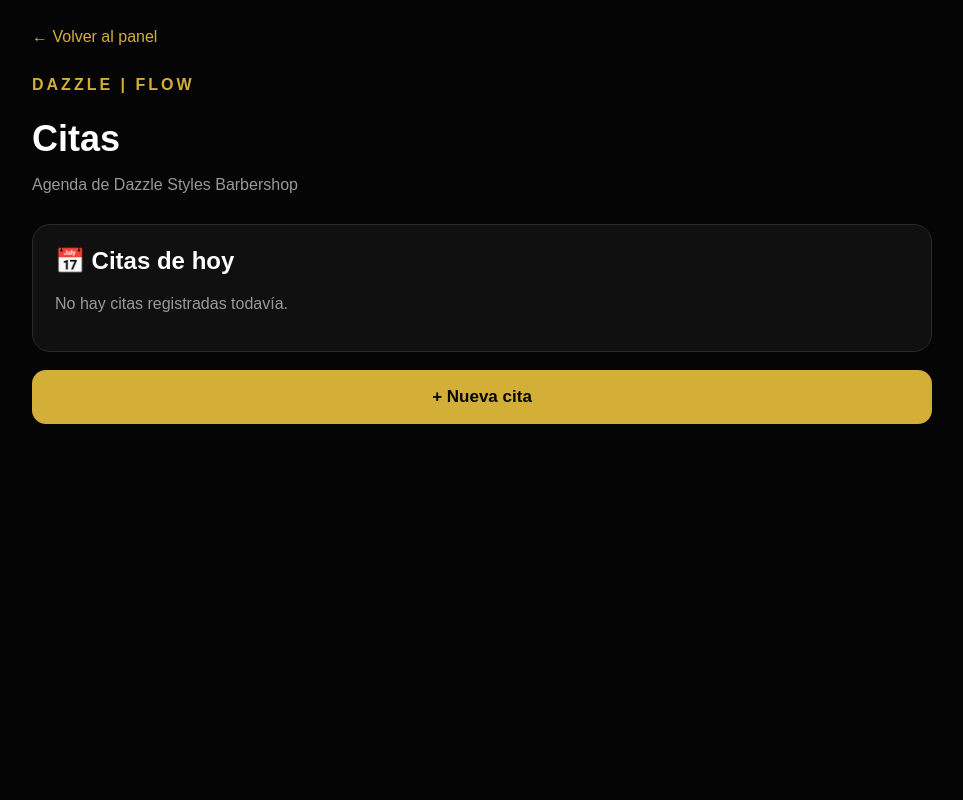
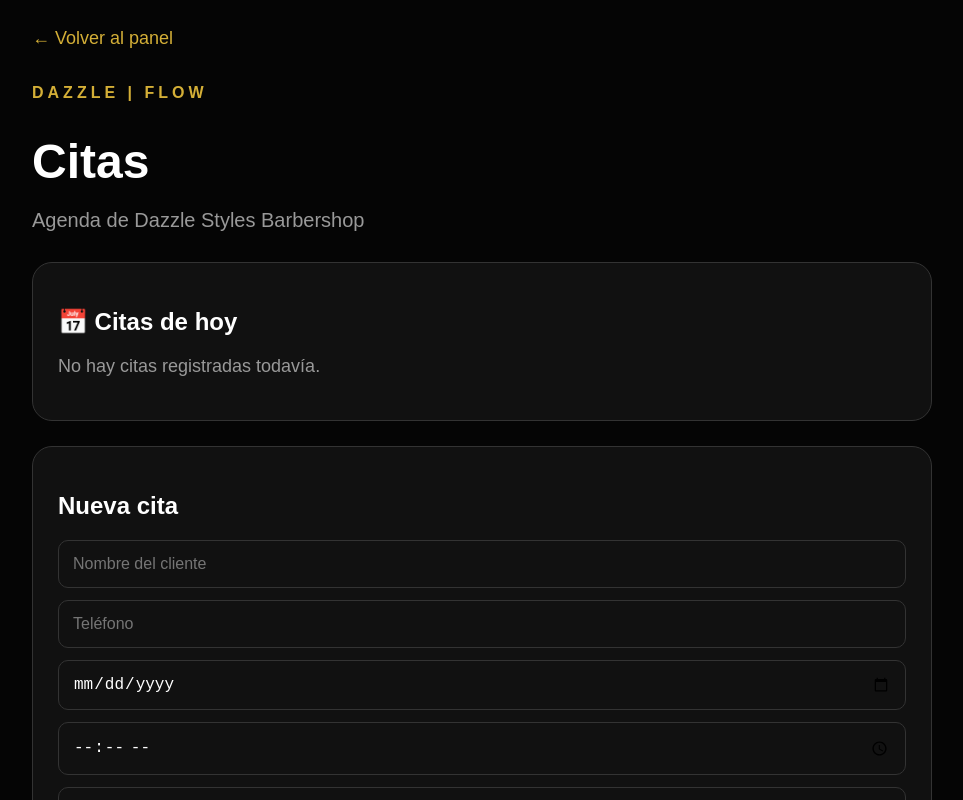
Before and after one commit to livancardenaslc/D-AZ-Z-L-E-F-L-O-W, a Next.js app: page /citas in a window 1280 px wide. Both pictures are taken after a click on the button "+ Nueva cita". Shown: the top 800 px of the page, without its empty margins (158-1121 px from the left). Built offline with nearby package versions, Linux system fonts and the light colour scheme.

Commit message:
Update page.js

```diff
--- a/app/citas/page.js
+++ b/app/citas/page.js
@@ -1,4 +1,84 @@
+"use client";
+
+import { useState } from "react";
+
 export default function Citas() {
+
+  const [mostrarFormulario, setMostrarFormulario] = useState(false);
+
+  const [citas, setCitas] = useState([]);
+
+  const [form, setForm] = useState({
+
+    cliente: "",
+
+    telefono: "",
+
+    fecha: "",
+
+    hora: "",
+
+    servicio: "",
+
+    barbero: "",
+
+  });
+
+  function guardarCita(e) {
+
+    e.preventDefault();
+
+    if (!form.cliente || !form.fecha || !form.hora) {
+
+      alert("Completa nombre, fecha y hora.");
+
+      return;
+
+    }
+
+    setCitas([...citas, form]);
+
+    setForm({
+
+      cliente: "",
+
+      telefono: "",
+
+      fecha: "",
+
+      hora: "",
+
+      servicio: "",
+
+      barbero: "",
+
+    });
+
+    setMostrarFormulario(false);
+
+  }
+
+  const campo = {
+
+    width: "100%",
+
+    boxSizing: "border-box",
+
+    padding: "14px",
+
+    marginBottom: "12px",
+
+    borderRadius: "10px",
+
+    border: "1px solid #333",
+
+    background: "#111",
+
+    color: "white",
+
+    fontSize: "16px",
+
+  };
 
   return (
 
@@ -32,7 +112,7 @@
 
             textDecoration: "none",
 
-            fontSize: "16px",
+            fontSize: "18px",
 
           }}
 
@@ -48,11 +128,11 @@
 
             color: "#d4af37",
 
-            fontWeight: "700",
+            fontWeight: "bold",
 
-            letterSpacing: "3px",
+            letterSpacing: "4px",
 
-            marginTop: "30px",
+            marginTop: "35px",
 
           }}
 
@@ -62,13 +142,13 @@
 
         </p>
 
-        <h1 style={{ fontSize: "36px", marginBottom: "8px" }}>
+        <h1 style={{ fontSize: "48px", marginBottom: "10px" }}>
 
           Citas
 
         </h1>
 
-        <p style={{ color: "#999", marginBottom: "30px" }}>
+        <p style={{ color: "#999", fontSize: "20px" }}>
 
           Agenda de Dazzle Styles Barbershop
 
@@ -78,49 +158,99 @@
 
           style={{
 
-            background: "#101010",
+            background: "#111",
 
-            border: "1px solid #292929",
+            border: "1px solid #333",
 
-            borderRadius: "18px",
+            borderRadius: "20px",
 
-            padding: "22px",
+            padding: "25px",
 
-            marginBottom: "18px",
+            marginTop: "30px",
 
           }}
 
         >
 
-          <h2 style={{ marginTop: 0 }}>📅 Citas de hoy</h2>
+          <h2>📅 Citas de hoy</h2>
 
-          <p style={{ color: "#999" }}>
+          {citas.length === 0 ? (
+
+            <p style={{ color: "#999", fontSize: "18px" }}>
 
               No hay citas registradas todavía.
 
             </p>
 
+          ) : (
+
+            citas.map((cita, index) => (
+
+              <div
+
+                key={index}
+
+                style={{
+
+                  borderTop: "1px solid #333",
+
+                  padding: "15px 0",
+
+                }}
+
+              >
+
+                <strong>{cita.cliente}</strong>
+
+                <div style={{ color: "#aaa", marginTop: "6px" }}>
+
+                  {cita.fecha} · {cita.hora}
+
                 </div>
 
+                <div style={{ color: "#aaa" }}>
+
+                  {cita.servicio}
+
+                  {cita.barbero ? ` · ${cita.barbero}` : ""}
+
+                </div>
+
+              </div>
+
+            ))
+
+          )}
+
+        </div>
+
+        {!mostrarFormulario ? (
+
           <button
+
+            onClick={() => setMostrarFormulario(true)}
 
             style={{
 
               width: "100%",
 
-            padding: "17px",
+              marginTop: "25px",
 
-            borderRadius: "14px",
+              padding: "18px",
 
               border: "none",
 
+              borderRadius: "15px",
+
               background: "#d4af37",
 
-            color: "#050505",
+              color: "black",
 
-            fontSize: "17px",
+              fontSize: "20px",
 
-            fontWeight: "700",
+              fontWeight: "bold",
+
+              cursor: "pointer",
 
             }}
 
@@ -130,6 +260,194 @@
 
           </button>
 
+        ) : (
+
+          <form
+
+            onSubmit={guardarCita}
+
+            style={{
+
+              marginTop: "25px",
+
+              padding: "25px",
+
+              background: "#111",
+
+              border: "1px solid #333",
+
+              borderRadius: "20px",
+
+            }}
+
+          >
+
+            <h2>Nueva cita</h2>
+
+            <input
+
+              style={campo}
+
+              placeholder="Nombre del cliente"
+
+              value={form.cliente}
+
+              onChange={(e) =>
+
+                setForm({ ...form, cliente: e.target.value })
+
+              }
+
+            />
+
+            <input
+
+              style={campo}
+
+              type="tel"
+
+              placeholder="Teléfono"
+
+              value={form.telefono}
+
+              onChange={(e) =>
+
+                setForm({ ...form, telefono: e.target.value })
+
+              }
+
+            />
+
+            <input
+
+              style={campo}
+
+              type="date"
+
+              value={form.fecha}
+
+              onChange={(e) =>
+
+                setForm({ ...form, fecha: e.target.value })
+
+              }
+
+            />
+
+            <input
+
+              style={campo}
+
+              type="time"
+
+              value={form.hora}
+
+              onChange={(e) =>
+
+                setForm({ ...form, hora: e.target.value })
+
+              }
+
+            />
+
+            <input
+
+              style={campo}
+
+              placeholder="Servicio"
+
+              value={form.servicio}
+
+              onChange={(e) =>
+
+                setForm({ ...form, servicio: e.target.value })
+
+              }
+
+            />
+
+            <input
+
+              style={campo}
+
+              placeholder="Barbero"
+
+              value={form.barbero}
+
+              onChange={(e) =>
+
+                setForm({ ...form, barbero: e.target.value })
+
+              }
+
+            />
+
+            <button
+
+              type="submit"
+
+              style={{
+
+                width: "100%",
+
+                padding: "16px",
+
+                border: "none",
+
+                borderRadius: "12px",
+
+                background: "#d4af37",
+
+                color: "black",
+
+                fontSize: "18px",
+
+                fontWeight: "bold",
+
+              }}
+
+            >
+
+              Guardar cita
+
+            </button>
+
+            <button
+
+              type="button"
+
+              onClick={() => setMostrarFormulario(false)}
+
+              style={{
+
+                width: "100%",
+
+                padding: "14px",
+
+                marginTop: "10px",
+
+                border: "1px solid #444",
+
+                borderRadius: "12px",
+
+                background: "transparent",
+
+                color: "white",
+
+                fontSize: "16px",
+
+              }}
+
+            >
+
+              Cancelar
+
+            </button>
+
+          </form>
+
+        )}
+
       </div>
 
     </main>
```
Lines whose indentation alone changed are shown as unchanged.
